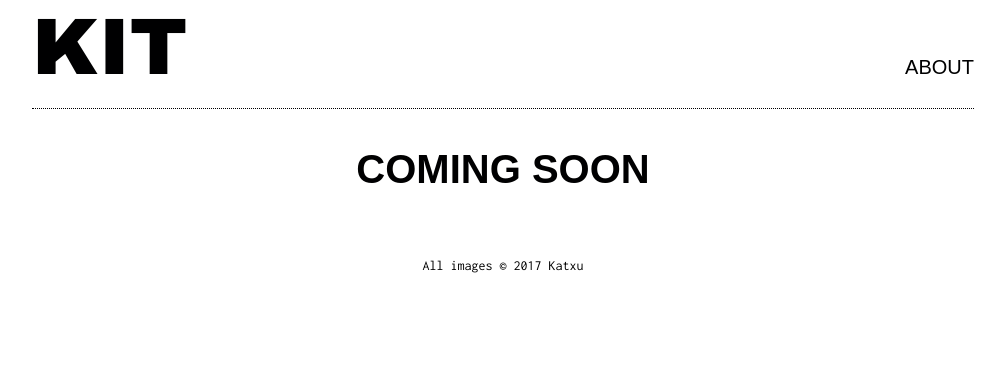
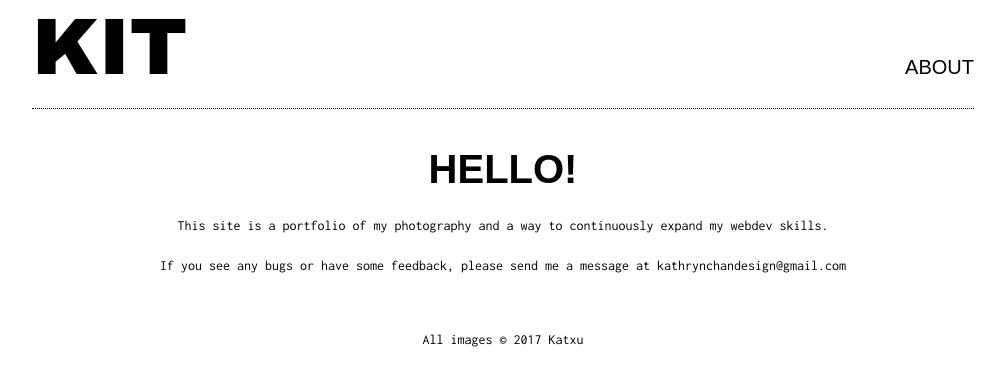
Before and after one commit to katxu/katxu.github.io, a plain HTML site: page About.html in a window 1280 px wide. Shown: the whole page, without its empty margins (137-1142 px from the left). Drawn offline with Linux system fonts and the light colour scheme; a web font is replaced by a local one.

Commit message:
About page

```diff
--- a/About.html
+++ b/About.html
@@ -14,7 +14,9 @@
             <div class="navheadposition"><a href="./About.html" class="navheadtext">ABOUT</a></div>
          </div>
          <div class="dottedline"></div>
-         <div align = "center"><h1>COMING SOON</h1></div>
+         <div align = "center"><h1>HELLO!</h1></div>
+         <div align = "center"><p>This site is a portfolio of my photography and a way to continuously expand my webdev skills.<br/><br/>
+            If you see any bugs or have some feedback, please send me a message at <span class ="emailaddress">kathrynchandesign@gmail.com</span></p></div>
          <div class ="copyrightdiv"><p>All images © 2017 Katxu</p></div>
       </div>
    </body>
--- a/Stylesheet.css
+++ b/Stylesheet.css
@@ -51,6 +51,11 @@ p {
 	line-height: 20px;
 	vertical-align: top;
 	margin-top: 0;
+}
+
+.emailaddress {
+	color:#000001;
+	text-decoration: none;
 }
 
 .blurb {
```
